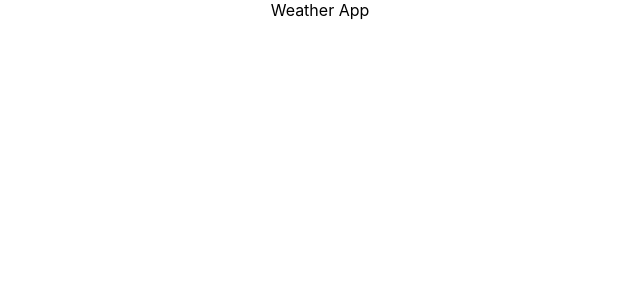
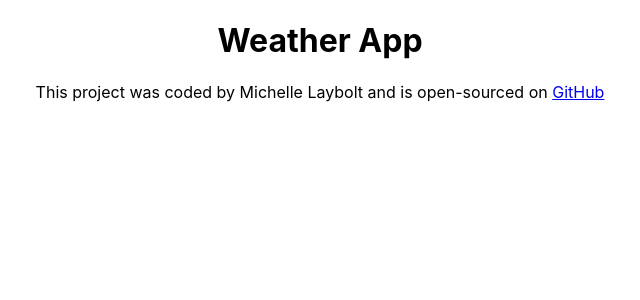
Before and after one commit to mllaybolt/react-weather-app-complete, a React (Create React App) app: page / in a window 1280 px wide. Shown: the top 300 px of the page, without its empty margins (320-960 px from the left). Built offline with nearby package versions, Linux system fonts and the light colour scheme; the HTML template or start-up script is replaced by a standard one.

Commit message:
Added footer with GitHub repo URL

```diff
--- a/src/App.js
+++ b/src/App.js
@@ -2,5 +2,18 @@
 import "./App.css";
 
 export default function App() {
-  return <div className="App">Weather App</div>;
+  return (
+    <div className="App">
+      <h1>Weather App</h1>
+      <footer>
+        This project was coded by Michelle Laybolt and is open-sourced on{" "}
+        <a
+          href="https://github.com/mllaybolt/react-weather-app-complete"
+          target="_blank"
+        >
+          GitHub
+        </a>
+      </footer>
+    </div>
+  );
 }
```
